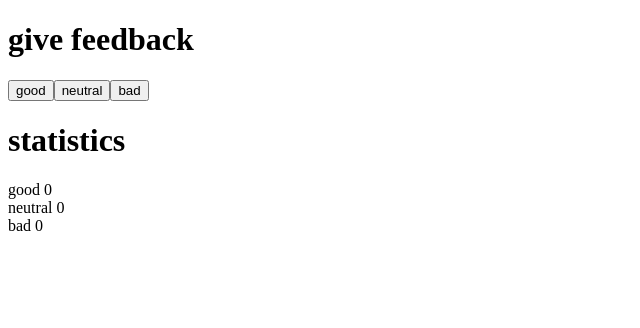
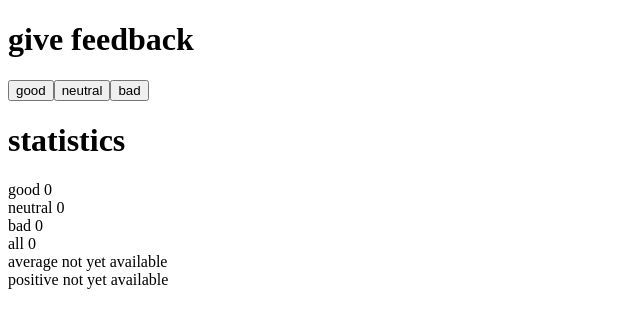
Before and after one commit to preitinger/fullstack-part1, a React (Create React App) app in the folder unicafe/: page / in a window 1280 px wide. Shown: the top 328 px of the page, without its empty margins (0-640 px from the left). Built offline with nearby package versions, Linux system fonts and the light colour scheme.

Commit message:
1.7 complete

```diff
--- a/unicafe/src/App.js
+++ b/unicafe/src/App.js
@@ -5,6 +5,9 @@ const App = () => {
   const [good, setGood] = useState(0)
   const [neutral, setNeutral] = useState(0)
   const [bad, setBad] = useState(0)
+
+  const all = good + neutral + bad
+  const guard = x => (all === 0 ? 'not yet available' : x)
 
   return (
     <div>
@@ -24,6 +27,15 @@ const App = () => {
       <div>
         bad {bad}
       </div>
+      <div>
+        all {all}
+      </div>
+      <div>
+        average {guard((good - bad) / all)}
+      </div>
+      <div>
+        positive {guard(good * 100.0 / all + ' %')}
+      </div>
 
     </div>
   )
```
